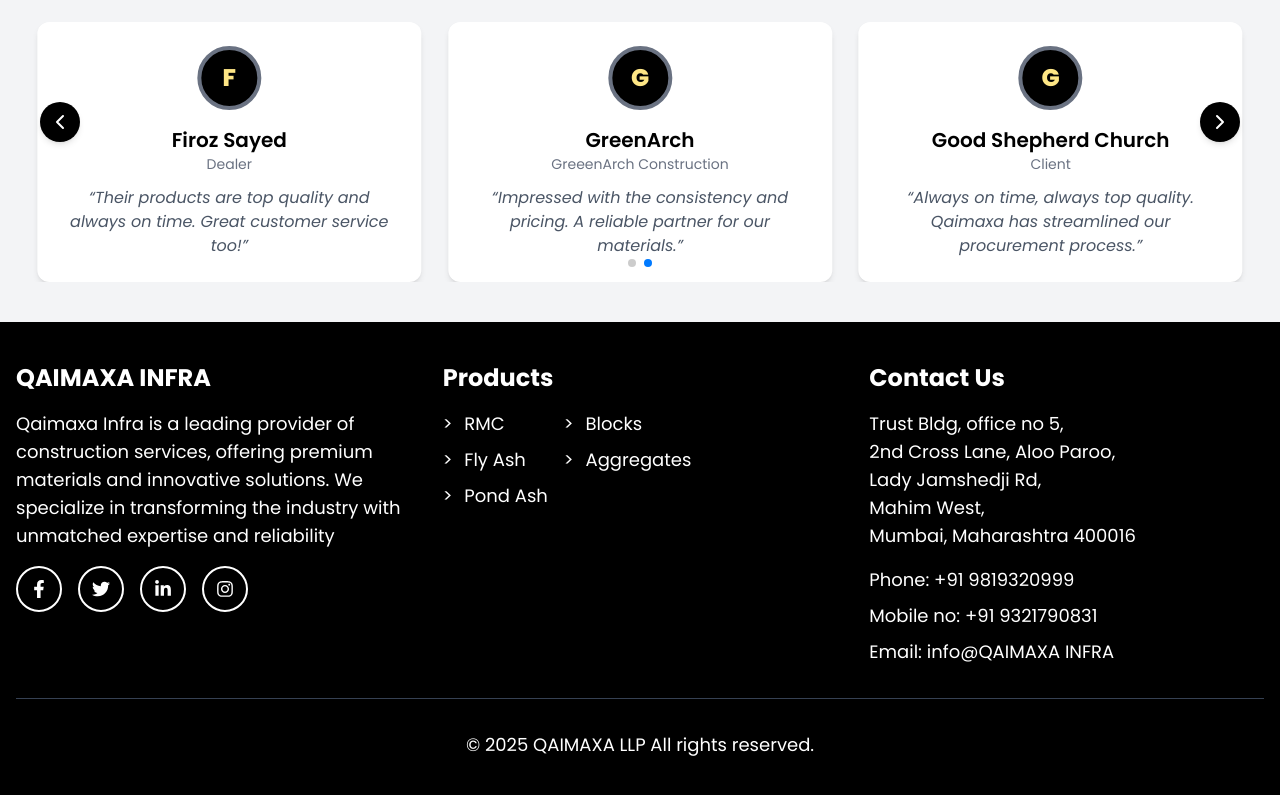
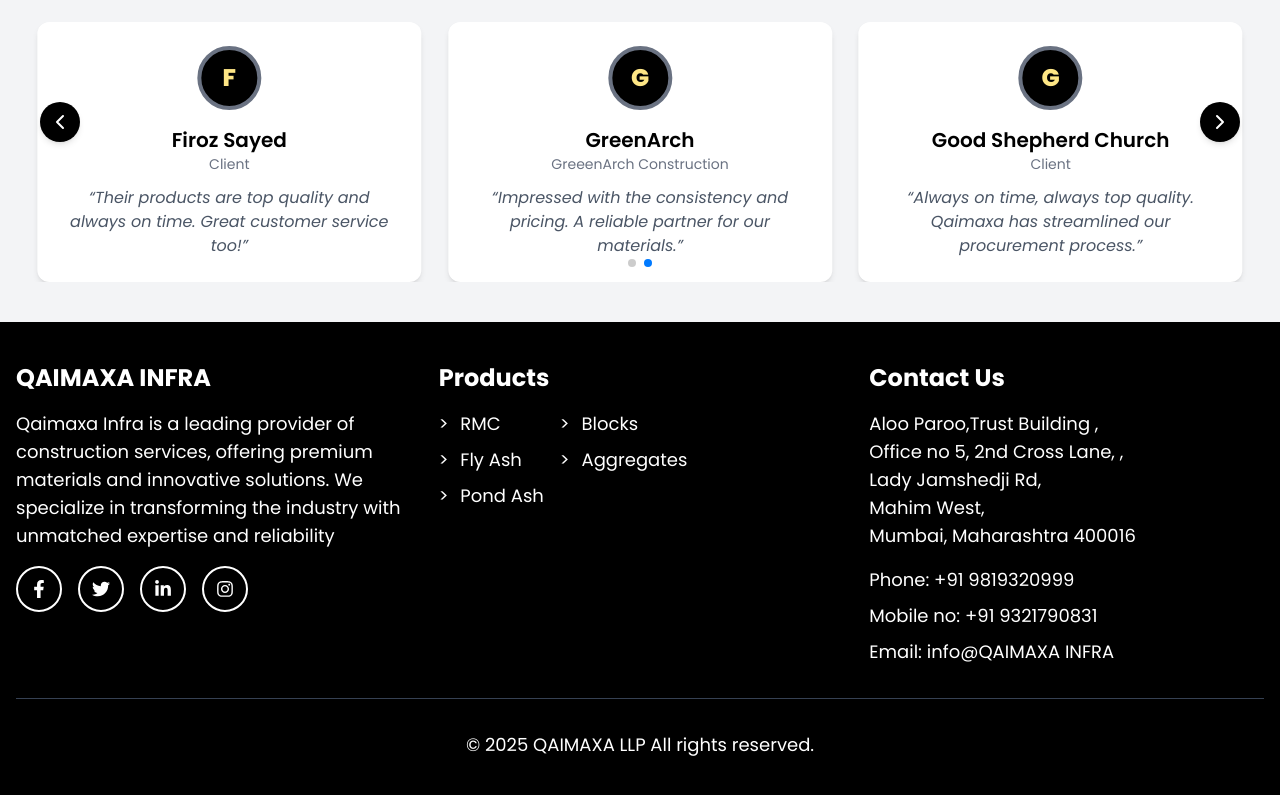
Before and after one commit to PawanSingh2110/Qaimaxainfraa, a React (Vite) app: page / in a window 1280 px wide. Shown: the part 2670-3465 px from the top of the page. Built offline with nearby package versions, Linux system fonts and the light colour scheme.

Commit message:
first commit

```diff
--- a/src/components/Footer.jsx
+++ b/src/components/Footer.jsx
@@ -52,26 +52,26 @@
             </div>
           </div>
           {/* Products */}
-          <div className="w-full md:w-1/3 px-4 mb-8 md:mb-0">
+          <div className="w-full md:w-1/3 px-3 mb-8 md:mb-0">
             <h2 className="text-2xl font-bold mb-4">Products</h2>
             <div className="flex">
-              <ul className="list-none mr-4 whitespace-nowrap">
+              <ul className="list-none mr-4 whitespace-nowrap ">
                 <li className="mb-2 before:content-['>'] before:mr-3 hover:text-orange-400">
-                  <Link to={`/product-detail/1`}>RMC</Link>
+                  <Link to={"/product-detail/1"}>RMC</Link>
                 </li>
                 <li className="mb-2 before:content-['>'] before:mr-3 hover:text-orange-400">
-                  <Link to={`/product-detail/3`}>Fly Ash</Link>
+                  <Link to={"/product-detail/3"}>Fly Ash</Link>
                 </li>
                 <li className="mb-2 before:content-['>'] before:mr-3 hover:text-orange-400">
-                  <Link to={`/product-detail/4`}>Pond Ash</Link>
+                  <Link to={"/product-detail/4"}>Pond Ash</Link>
                 </li>
               </ul>
               <ul className="list-none">
                 <li className="mb-2 before:content-['>'] before:mr-3 hover:text-orange-400">
-                  <Link to={`/product-detail/2`}>Blocks</Link>
+                  <Link to={"/product-detail/2"}>Blocks</Link>
                 </li>
                 <li className="mb-2 before:content-['>'] before:mr-3 hover:text-orange-400">
-                  <Link to={`/product-detail/5`}>Aggregates</Link>
+                  <Link to={"/product-detail/5"}>Aggregates</Link>
                 </li>
               </ul>
             </div>
@@ -80,14 +80,14 @@
           <div className="w-full md:w-1/3 px-4">
             <h2 className="text-2xl font-bold mb-4">Contact Us</h2>
             <a
-              href="https://www.google.com/maps?q=Trust+Bldg,+Shop+No+2,+2nd+Cross+Lane,+Aloo+Paroo,+Lady+Jamshedji+Rd,+Mahim+West,+Mumbai,+Maharashtra+400016"
+              href="https://www.google.com/maps/place/QAIMAXA+LLP/@19.0399628,72.8393368,1472m/data=!3m2!1e3!4b1!4m6!3m5!1s0x3be7c9d47a9b576b:0x5f8bfbcfe72fa863!8m2!3d19.0399577!4d72.8419117!16s%2Fg%2F11mctlrrdh?entry=ttu&g_ep=EgoyMDI1MDUwMy4wIKXMDSoASAFQAw%3D%3D"
               target="_blank"
               rel="noopener noreferrer"
             >
               <address className="not-italic mb-4 hover:text-orange-400 cursor-pointer">
-                Trust Bldg, office no 5,
+              Aloo Paroo,Trust Building ,
                 <br />
-                2nd Cross Lane, Aloo Paroo,
+                Office no 5, 2nd Cross Lane, ,
                 <br />
                 Lady Jamshedji Rd,
                 <br />
@@ -99,7 +99,7 @@
 
             <p className="mb-2">
               Phone:{" "}
-              <a href="tel:+919819320999" className="hover:text-orange-400 whitespace-nowrap">
+              <a href="tel:+919819320999" className="hover:text-orange-400">
   +91 9819320999
 </a>
             </p>
@@ -107,7 +107,7 @@
               Mobile no:{" "}
               <a
                 href="tel:+919321790831"
-                className="hover:text-orange-400 whitespace-nowrap"
+                className="hover:text-orange-400"
 
               >
                 +91 9321790831
@@ -117,7 +117,7 @@
               Email:{" "}
               <a
                 href="mailto:info@QAIMAXA INFRA"
-                className="hover:text-orange-400 whitespace-normal"
+                className="hover:text-orange-400"
               >
                 info@QAIMAXA INFRA{" "}
               </a>
@@ -136,4 +136,3 @@
 };
 
 export default Footer;
-3;
--- a/src/pages/Home/Testimonal.jsx
+++ b/src/pages/Home/Testimonal.jsx
@@ -8,13 +8,13 @@
 const testimonials = [
   {
     name: "Sahil Ahuja",
-    title: "Dealer",
+    title: "Client",
     image: "https://i.pravatar.cc/100?img=1",
     text: "Qaimaxa's professionalism and timely delivery exceeded our expectations. Highly recommended!",
   },
   {
     name: "Firoz Sayed",
-    title: "Dealer",
+    title: "Client",
     image: "https://i.pravatar.cc/100?img=2",
     text: "Their products are top quality and always on time. Great customer service too!",
   },
```
